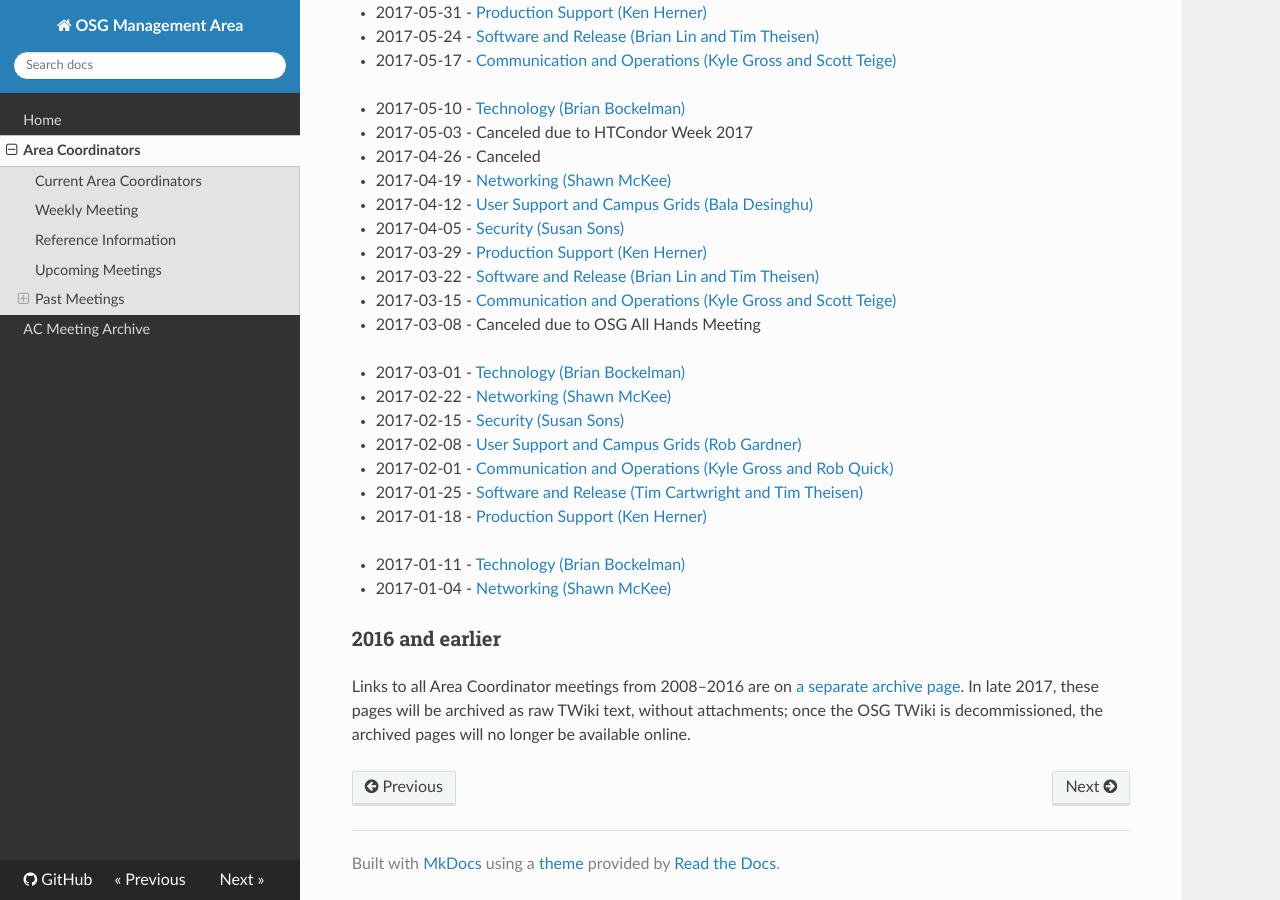
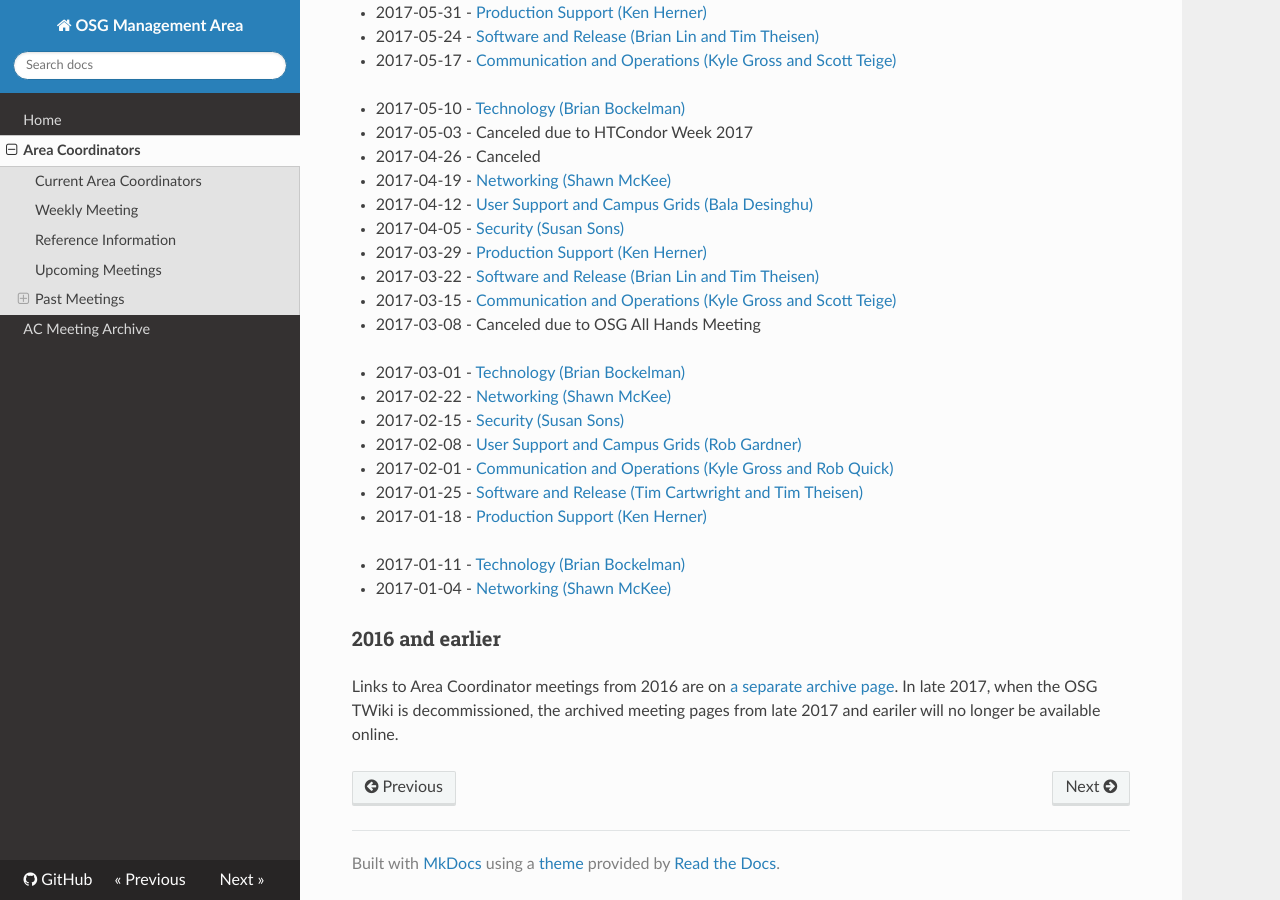
Before and after one commit to ppaschos/management-1, an MkDocs documentation site: the page built from docs/area-coordinators.md, in a window 1280 px wide and 900 px high, scrolled down 1740 px. Built offline with MkDocs 1.6.1, drawn with Linux system fonts in a browser that asks for light colours; nearby versions of some CDN libraries; old or Windows-style settings are respelled for this version of MkDocs.

Commit message:
Update archive text

```diff
--- a/docs/area-coordinators.md
+++ b/docs/area-coordinators.md
@@ -115,6 +115,6 @@ Past meetings are listed newest to oldest.  Blank lines separate cycles of area
 
 ### 2016 and earlier
 
-Links to all Area Coordinator meetings from 2008–2016 are on [a separate archive page](ac-meeting-archive).  In late
-2017, these pages will be archived as raw TWiki text, without attachments; once the OSG TWiki is decommissioned, the
-archived pages will no longer be available online.
+Links to Area Coordinator meetings from 2016 are on [a separate archive page](ac-meeting-archive).  In late 2017, when
+the OSG TWiki is decommissioned, the archived meeting pages from late 2017 and eariler will no longer be available
+online.
```
